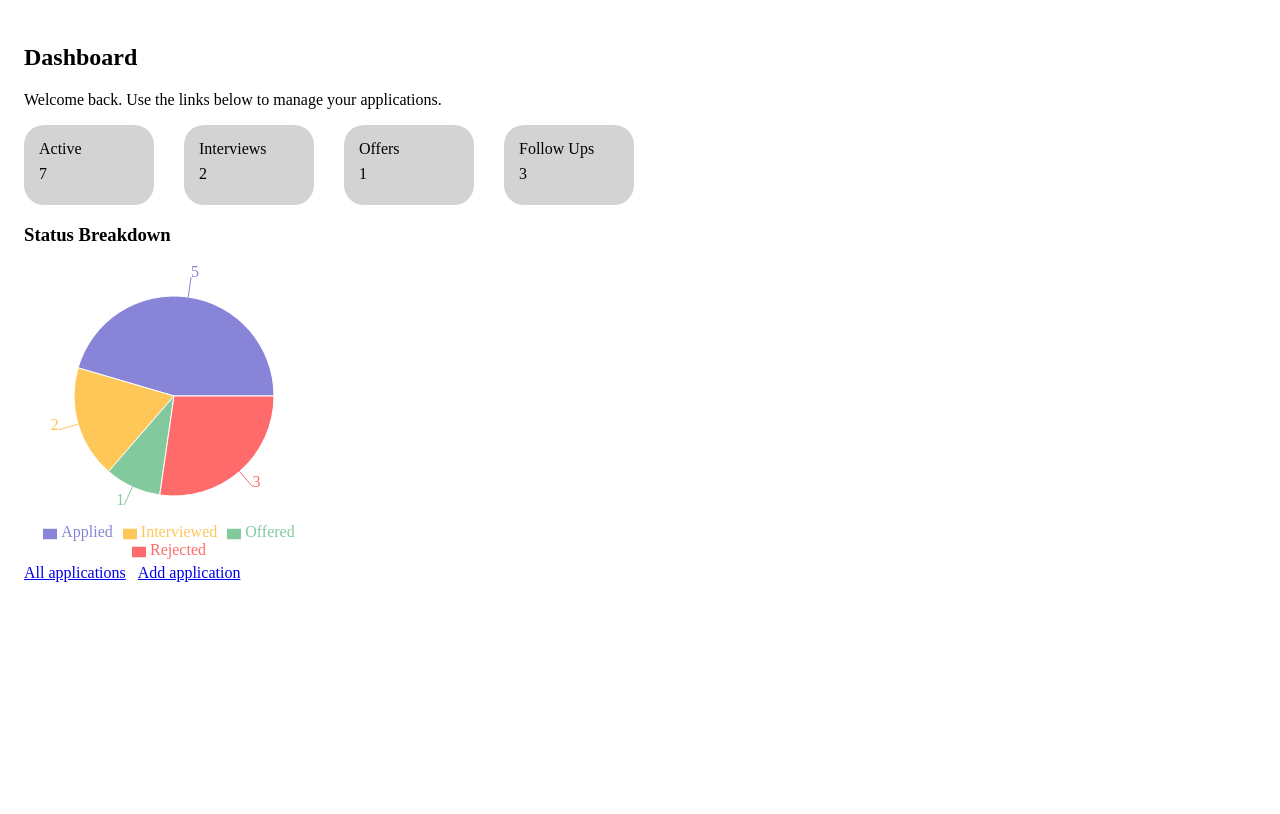
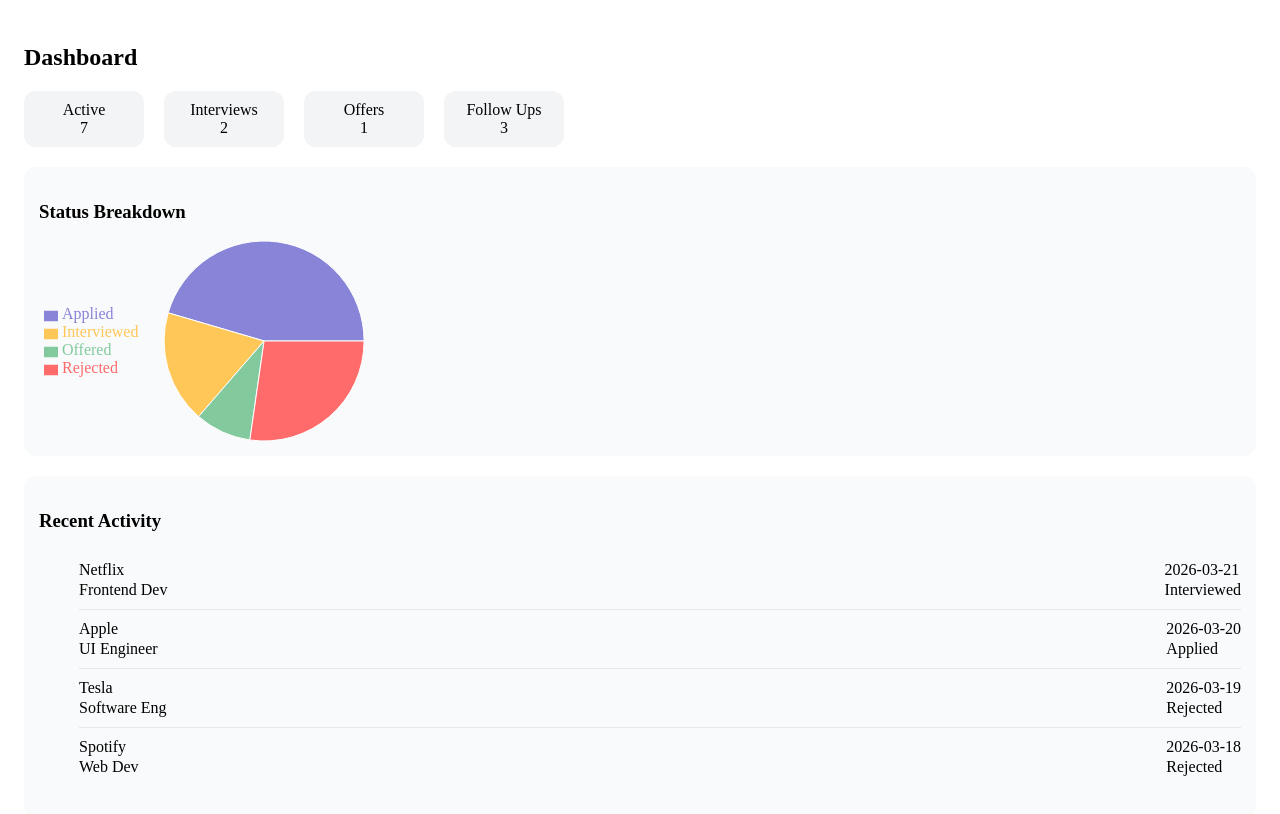
Before and after one commit to GIT-GHOSTED/GG-Front-End, a React (Vite) app: page /dashboard in a window 1280 px wide. Shown: the top 814 px of the page. Built offline with nearby package versions, Linux system fonts and the light colour scheme; the HTML template or start-up script is replaced by a standard one.

Commit message:
ADD a recent activity section to dashboard, which displays 4 most recent applications completed. ADD styling to the dashboard

```diff
--- a/src/components/Dashboard/Dashboard.css
+++ b/src/components/Dashboard/Dashboard.css
@@ -1,17 +1,50 @@
+.appDetails {
+  display: flex;
+  gap: 20px;
+  margin-bottom: 20px;
+}
+
 .dataBox {
   display: grid;
-  border-radius: 20px;
-  background-color: lightgray;
+  border-radius: 12px;
+  background-color: #f3f4f6;
   width: 100px;
-  height: 50px;
-  padding: 15px;
+  padding: 10px;
+  text-align: center;
 }
 
-.dataBox > p {
-  margin: 0px;
+/* Shared section styling */
+.pieChartSection,
+.recentApps {
+  background-color: #f9fafb;
+  padding: 15px;
+  border-radius: 12px;
+  margin-top: 20px;
 }
 
-.appDetails {
+.chartWrapper {
   display: flex;
-  gap: 30px;
+  justify-content: flex-start;
 }
+
+/* Recent activity */
+.recentAppList {
+  display: flex;
+  justify-content: space-between;
+  padding: 10px 0;
+  border-bottom: 1px solid #e5e7eb;
+}
+
+.recentAppList:last-child {
+  border-bottom: none;
+}
+
+.recentAppList > section {
+  display: flex;
+  flex-direction: column;
+  gap: 2px;
+}
+
+section > p {
+  margin: 0;
+}
--- a/src/components/Dashboard/Dashboard.jsx
+++ b/src/components/Dashboard/Dashboard.jsx
@@ -11,12 +11,39 @@ export default function Dashboard() {
     { name: "Rejected", value: 3 },
   ];
 
+  // Dummy recent applications
+  const recentApps = [
+    {
+      company: "Netflix",
+      role: "Frontend Dev",
+      date: "2026-03-21",
+      status: "Interviewed",
+    },
+    {
+      company: "Apple",
+      role: "UI Engineer",
+      date: "2026-03-20",
+      status: "Applied",
+    },
+    {
+      company: "Tesla",
+      role: "Software Eng",
+      date: "2026-03-19",
+      status: "Rejected",
+    },
+    {
+      company: "Spotify",
+      role: "Web Dev",
+      date: "2026-03-18",
+      status: "Rejected",
+    },
+  ];
+
   const COLORS = ["#8884d8", "#ffc658", "#82ca9d", "#ff6b6b"];
 
   return (
     <section style={{ padding: "1rem" }}>
       <h2>Dashboard</h2>
-      <p>Welcome back. Use the links below to manage your applications.</p>
 
       <section className="appDetails">
         <DataBox number={7} tag={"Active"} />
@@ -26,33 +53,36 @@ export default function Dashboard() {
       </section>
 
       {/* STATUS BREAKDOWN */}
-      <section className="dashboardSection">
+      <section className="pieChartSection">
         <h3>Status Breakdown</h3>
 
-        <PieChart width={300} height={300}>
+        {/* Implementing the PieChart component */}
+        <PieChart width={500} height={200}>
           <Pie
             data={statusData}
-            cx="50%"
+            cx="30%"
             cy="50%"
             outerRadius={100}
             dataKey="value"
-            label
           >
-            {/* Applies a color to the corresponding index/"data" in "statusData" */}
             {statusData.map((entry, index) => (
               <Cell key={index} fill={COLORS[index % COLORS.length]} />
             ))}
           </Pie>
+
           <Tooltip />
-          <Legend />
+
+          <Legend layout="vertical" verticalAlign="middle" align="left" />
         </PieChart>
       </section>
 
-      {/* NAV LINKS */}
-      <div style={{ display: "flex", gap: "0.75rem" }}>
-        <Link to="/applications">All applications</Link>
-        <Link to="/applications/new">Add application</Link>
-      </div>
+      <section className="recentApps">
+        <h3>Recent Activity</h3>
+        <ul>
+          {/* Component that renders list of recent applications completed */}
+          <RecentActivity recentApps={recentApps} />
+        </ul>
+      </section>
     </section>
   );
 }
@@ -65,3 +95,18 @@ function DataBox({ number, tag }) {
     </section>
   );
 }
+
+function RecentActivity({ recentApps }) {
+  return recentApps.map((currApp, index) => (
+    <li className="recentAppList" key={index}>
+      <section>
+        <p>{currApp.company}</p>
+        <p>{currApp.role}</p>
+      </section>
+      <section>
+        <p>{currApp.date}</p>
+        <p>{currApp.status}</p>
+      </section>
+    </li>
+  ));
+}
```
